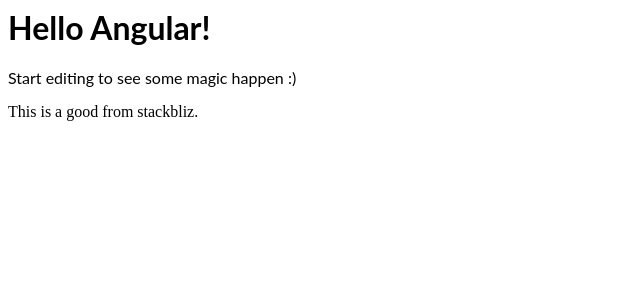
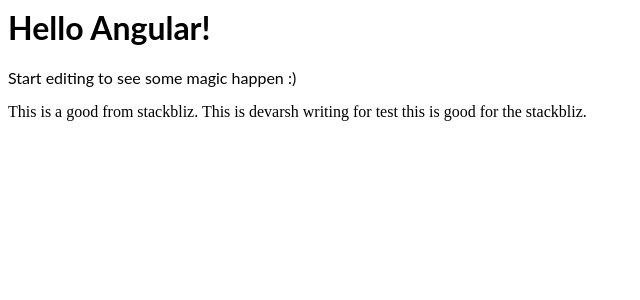
Before and after one commit to Devarsh14/sandboxng, an Angular app: page / in a window 1280 px wide. Shown: the top 300 px of the page, without its empty margins (0-640 px from the left). Built offline with nearby package versions, Linux system fonts and the light colour scheme.

Commit message:
Added new message for the Interactive  site.

```diff
--- a/src/app/app.component.html
+++ b/src/app/app.component.html
@@ -3,3 +3,4 @@
   Start editing to see some magic happen :)
 </p>
 This is a good from stackbliz.
+This is devarsh writing for test this is good for the stackbliz.
```
